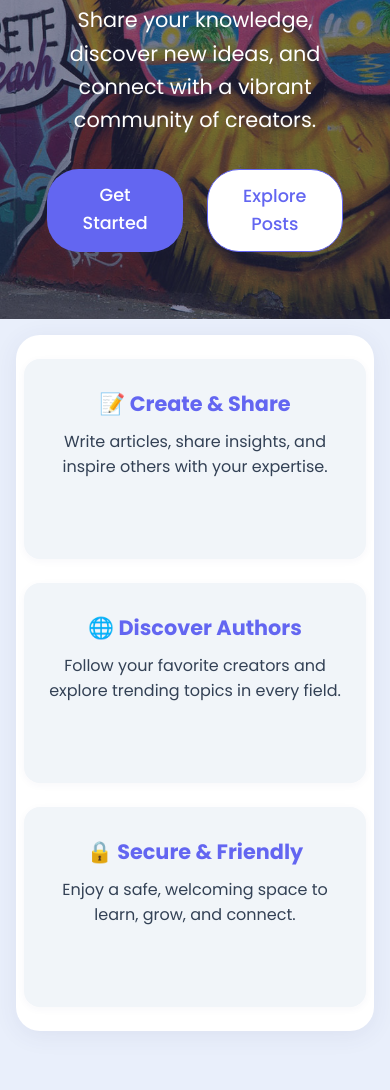
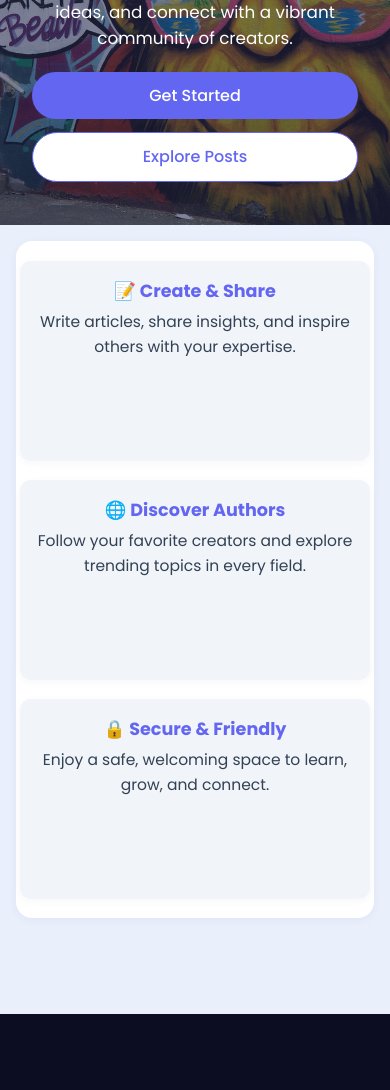
Before and after one commit to Preveen369/EnlightenIt-Hub-App, a React app in the folder client/: page / in a window 390 px wide. Shown: the part 283-1373 px from the top of the page. Built offline with nearby package versions, Linux system fonts and the light colour scheme; what javascript-time-ago would draw is missing.

Commit message:
modified navbar's accessibility

```diff
--- a/client/src/index.css
+++ b/client/src/index.css
@@ -914,29 +914,75 @@ body.dark-mode .landing-hero-bg .landing-title {
 
 /* Make landing page navbar use --color-bg as background, opaque, only on landing page */
 .landing-hero nav {
+  position: sticky !important;
+  top: 0;
+  left: 0;
+  width: 100vw;
   background: var(--color-bg) !important;
   z-index: 200;
-  /*box-shadow: 0 2px 16px rgba(60,60,120,0.08);*/
-  /*backdrop-filter: none !important;*/
 }
 
 body.dark-mode .landing-hero nav {
+  position: sticky !important;
+  top: 0;
+  left: 0;
+  width: 100vw;
   background: var(--color-bg) !important;
   z-index: 200;
-  /*box-shadow: 0 2px 16px rgba(0,0,0,0.18);*/
 }
 
 @media (max-width: 900px) {
+  .landing-hero {
+    min-height: 100vh;
+    padding-top: 0;
+    flex-direction: column;
+    align-items: stretch;
+  }
+  .landing-hero-bg {
+    min-height: 40vh;
+    padding: 0;
+    background-position: center;
+  }
+  .landing-hero-content {
+    padding: 2.5rem 1rem 1.5rem 1rem;
+  }
+  .landing-title {
+    font-size: 2.1rem;
+    margin-bottom: 0.7rem;
+  }
+  .landing-subtitle {
+    font-size: 1.05rem;
+    margin-bottom: 1.2rem;
+  }
+  .landing-cta {
+    flex-direction: column;
+    gap: 0.8rem;
+    margin-bottom: 1.2rem;
+  }
+  .landing-btn {
+    width: 100%;
+    font-size: 1rem;
+    padding: 0.7rem 0;
+  }
   .landing-features {
     flex-direction: column;
-    gap: 1.5rem;
+    gap: 1.2rem;
     margin-top: 1rem;
-    padding: 1.5rem 0.5rem;
+    padding: 1.2rem 0.3rem;
+    border-radius: 1rem;
+    box-shadow: 0 2px 8px rgba(60,60,120,0.06);
   }
   .feature-card {
     margin: 0;
+    padding: 1.2rem 0.7rem;
+    border-radius: 0.7rem;
+    font-size: 0.97rem;
   }
-  .landing-title {
-    font-size: 2.1rem;
+  .feature-card h3 {
+    font-size: 1.1rem;
+    margin-bottom: 0.5rem;
+  }
+  .feature-card p {
+    font-size: 0.97rem;
   }
 }
```
